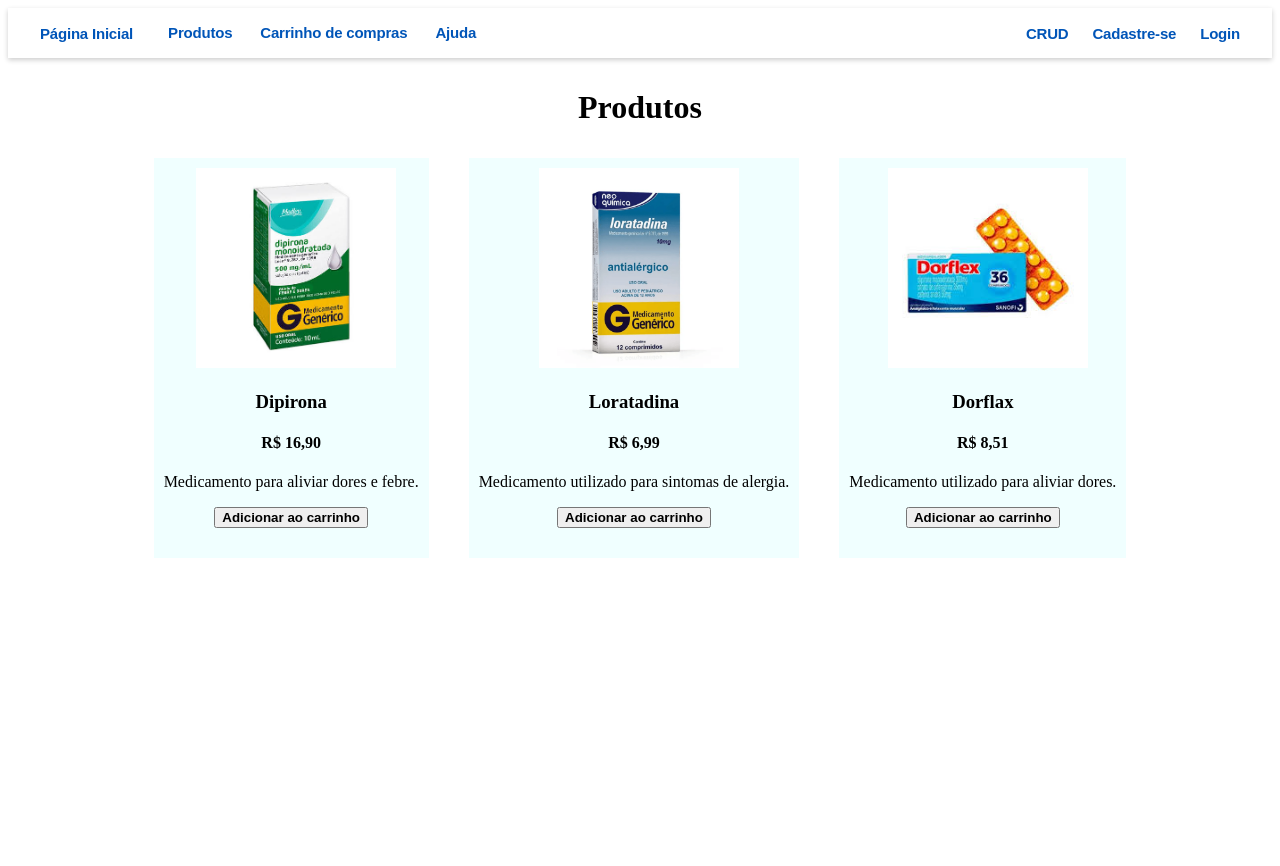
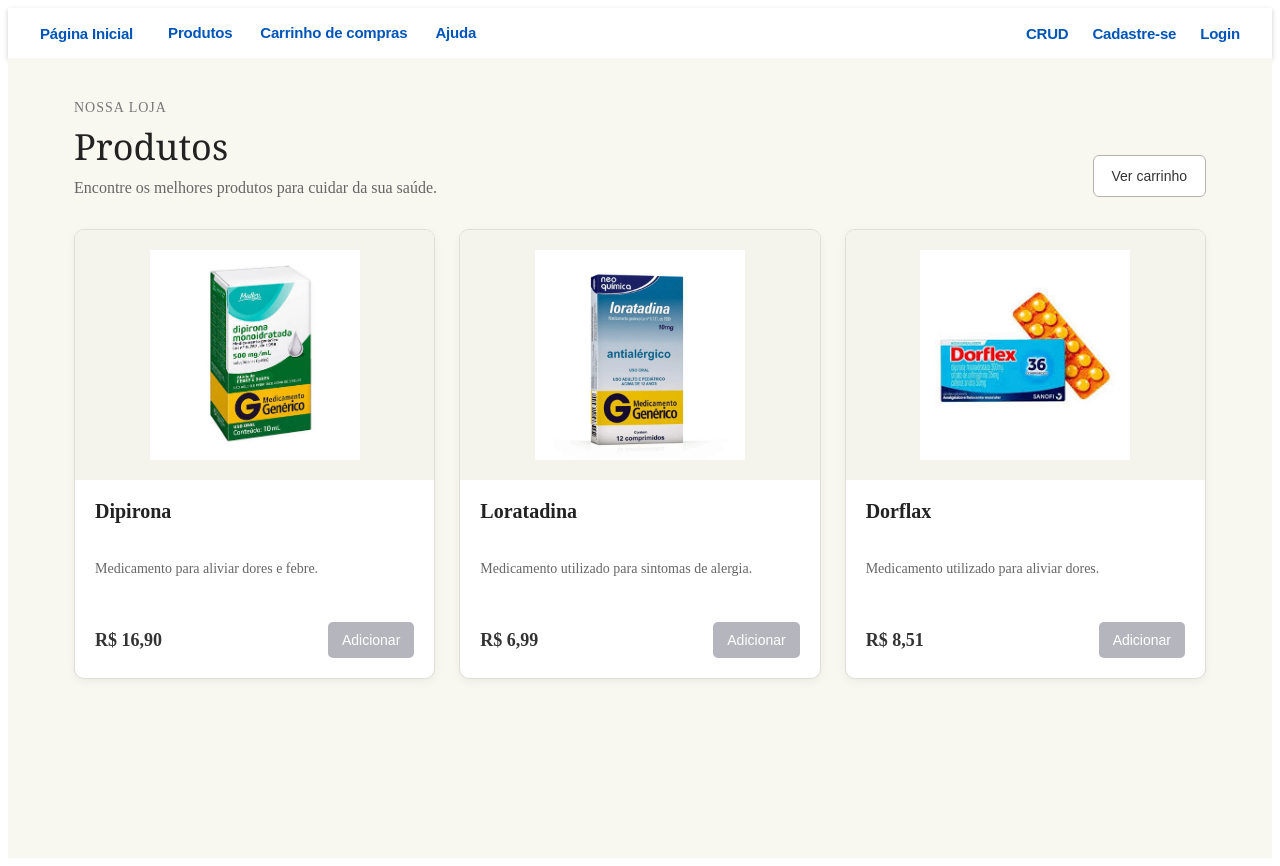
Before and after one commit to williamalmeida11/MinhaLoja, an Angular app: page /produtos in a window 1280 px wide. Before the commit the page ends 816 px from the top, so only its background shows below. Built offline with nearby package versions, Linux system fonts and the light colour scheme.

Commit message:
Produtos e Carrinho

```diff
--- a/src/app/pages/carrinho-compras/carrinho-compras.component.css
+++ b/src/app/pages/carrinho-compras/carrinho-compras.component.css
@@ -1,33 +1,207 @@
-body{
-background-color: rgb(209, 209, 209);
+:host {
+  display: block;
+  min-height: 100vh;
+  background-color: #f8f8f1;
+}
+
+.pagina-carrinho {
+  width: min(900px, 100%);
+  margin: 0 auto;
+  padding: 40px 24px;
+  box-sizing: border-box;
+}
+
+h1 {
+  margin: 0 0 30px;
+  color: #222;
+  font-family: Georgia, "Times New Roman", serif;
+  font-size: 34px;
+  font-weight: normal;
   text-align: center;
 }
-#produtos-carrinho{
+
+.lista-carrinho {
+  display: flex;
+  flex-direction: column;
+  gap: 18px;
+}
+
+.produto-carrinho {
+  display: flex;
+  gap: 24px;
+  padding: 20px;
+  border: 1px solid #deded4;
+  border-radius: 10px;
+  background-color: #fff;
+  box-shadow: 0 3px 10px rgba(0, 0, 0, 0.05);
+}
+
+.imagem-carrinho {
+  width: 150px;
+  height: 150px;
+  padding: 10px;
+  border-radius: 8px;
+  background-color: #f4f4ed;
+  object-fit: contain;
+  box-sizing: border-box;
+}
+
+.informacoes-carrinho {
+  flex: 1;
+}
+
+.informacoes-carrinho h2 {
+  margin: 0 0 8px;
+  color: #222;
+  font-size: 21px;
+}
+
+.descricao {
+  margin: 0 0 14px;
+  color: #666;
+  font-size: 14px;
+}
+
+.preco,
+.subtotal {
+  margin: 8px 0;
+  color: #555;
+}
+
+.preco strong,
+.subtotal strong {
+  color: #222;
+}
+
+.controle-quantidade {
+  display: flex;
+  align-items: center;
+  gap: 14px;
+  margin: 16px 0;
+}
+
+.controle-quantidade button {
+  width: 32px;
+  height: 32px;
+  border: none;
+  border-radius: 5px;
+  background-color: #b5b5bd;
+  color: white;
+  font-size: 20px;
+  line-height: 1;
+  cursor: pointer;
+}
+
+.controle-quantidade button:hover {
+  background-color: #96969f;
+}
+
+.controle-quantidade button:disabled {
+  background-color: #d5d5d5;
+  cursor: not-allowed;
+}
+
+.controle-quantidade span {
+  min-width: 24px;
+  color: #222;
+  font-size: 17px;
   text-align: center;
 }
-h1{
-    text-align: center;
-    padding: 10px;
+
+.botao-remover {
+  padding: 8px 14px;
+  border: 1px solid #c7a5a5;
+  border-radius: 5px;
+  background-color: #fff;
+  color: #9b5555;
+  cursor: pointer;
 }
 
-.produto-carrinho{
-    background-color: azure;
-    display: inline-block;
-    margin: 20px;
-    padding: 20px;
+.botao-remover:hover {
+  background-color: #f8eaea;
+}
+
+.resumo-compra {
+  margin-top: 28px;
+  padding: 22px;
+  border-radius: 10px;
+  background-color: white;
+  text-align: right;
+  box-shadow: 0 3px 10px rgba(0, 0, 0, 0.05);
+}
+
+.resumo-compra h2 {
+  margin: 0 0 12px;
+  color: #333;
+  font-size: 22px;
+}
+
+.resumo-compra p {
+  color: #444;
+  font-size: 18px;
+}
+
+.resumo-compra strong {
+  color: #222;
+}
+
+.botao-finalizar,
+.botao-produtos {
+  padding: 12px 20px;
+  border: none;
+  border-radius: 5px;
+  background-color: #b5b5bd;
+  color: white;
+  font-size: 15px;
+  cursor: pointer;
+}
+
+.botao-finalizar:hover,
+.botao-produtos:hover {
+  background-color: #96969f;
+}
+
+.carrinho-vazio {
+  padding: 45px 20px;
+  border-radius: 10px;
+  background-color: white;
   text-align: center;
+}
 
+.carrinho-vazio h2 {
+  margin: 0 0 10px;
+  color: #333;
+}
 
+.carrinho-vazio p {
+  margin-bottom: 22px;
+  color: #666;
 }
-button {
-    margin-top: 10px;
-    margin-bottom: 10px;
-    padding: 8px 15px;
+
+@media (max-width: 600px) {
+  .pagina-carrinho {
+    padding: 24px 16px;
   }
-h2 {
+
+  h1 {
+    font-size: 29px;
+  }
+
+  .produto-carrinho {
+    flex-direction: column;
+    gap: 16px;
+  }
+
+  .imagem-carrinho {
+    width: 100%;
+    height: 180px;
+  }
+
+  .resumo-compra {
     text-align: center;
-    margin-top: 30px;
   }
-.quantidade {
-    margin-top: 5px;
+
+  .botao-finalizar {
+    width: 100%;
   }
+}
--- a/src/app/pages/carrinho-compras/carrinho-compras.component.ts
+++ b/src/app/pages/carrinho-compras/carrinho-compras.component.ts
@@ -1,43 +1,64 @@
+import { CommonModule } from '@angular/common';
 import { Component } from '@angular/core';
-import { CommonModule } from '@angular/common';
-import { Produto, produtos } from '../crud/crud.component';
+import { RouterLink } from '@angular/router';
+import { Produto } from '../crud/crud.component';
 
 @Component({
   selector: 'app-carrinho-compras',
-  imports: [CommonModule],
+  standalone: true,
+  imports: [CommonModule, RouterLink],
   templateUrl: './carrinho-compras.component.html',
   styleUrl: './carrinho-compras.component.css'
 })
 export class CarrinhoComprasComponent {
-
-  produtos: Produto[] = produtos;
+  produtos: Produto[] = [];
   quantidades: number[] = [];
 
   constructor() {
-    for (let i = 0; i < this.produtos.length; i++) {
-      this.quantidades.push(0);
+    this.carregarCarrinho();
+  }
+
+  carregarCarrinho(): void {
+    const produtosSalvos = localStorage.getItem('carrinho');
+
+    this.produtos = produtosSalvos
+      ? JSON.parse(produtosSalvos)
+      : [];
+
+    this.quantidades = this.produtos.map(() => 1);
+  }
+
+  adicionar(indice: number): void {
+    this.quantidades[indice]++;
+  }
+
+  diminuir(indice: number): void {
+    if (this.quantidades[indice] > 1) {
+      this.quantidades[indice]--;
     }
   }
 
-  adicionar(indice: number) {
-    this.quantidades[indice] = this.quantidades[indice] + 1;
+  remover(indice: number): void {
+    this.produtos.splice(indice, 1);
+    this.quantidades.splice(indice, 1);
+
+    this.salvarCarrinho();
   }
 
-  diminuir(indice: number) {
-    if (this.quantidades[indice] > 0) {
-      this.quantidades[indice] = this.quantidades[indice] - 1;
-    }
-  }
-
-  subtotal(indice: number) {
+  subtotal(indice: number): number {
     return this.produtos[indice].preco * this.quantidades[indice];
   }
 
-  total() {
-    let soma = 0;
-    for (let i = 0; i < this.produtos.length; i++) {
-      soma = soma + this.subtotal(i);
-    }
-    return soma;
+  total(): number {
+    return this.produtos.reduce((soma, produto, indice) => {
+      return soma + produto.preco * this.quantidades[indice];
+    }, 0);
+  }
+
+  salvarCarrinho(): void {
+    localStorage.setItem(
+      'carrinho',
+      JSON.stringify(this.produtos)
+    );
   }
 }
--- a/src/app/pages/produtos/produtos.component.css
+++ b/src/app/pages/produtos/produtos.component.css
@@ -1,32 +1,185 @@
-body{
-    background-color: rgb(209, 209, 209);
+:host {
+  display: block;
+  min-height: 100vh;
+  background-color: #f8f8f1;
 }
 
-#remedios{
-    display: flex;
-    justify-content: center;
-    flex-wrap: wrap;
-    gap: 40px;
-    padding-bottom: 50px;
-}
-h1{
-    text-align: center;
-    padding-block: 10px;
+.pagina-produtos {
+  width: min(1180px, 100%);
+  margin: 0 auto;
+  padding: 40px 24px;
+  box-sizing: border-box;
 }
 
-.produto{
-    background-color: azure;
-    display: inline-block;
-    text-align: center;
-    padding: 10px;
+.cabecalho-produtos {
+  display: flex;
+  align-items: end;
+  justify-content: space-between;
+  gap: 24px;
+  margin-bottom: 32px;
 }
 
-.imagem-produto{
-    width: 200px;
-    height: 200px;
-    margin-left: 10px;
+.subtitulo {
+  color: #777;
+  font-size: 14px;
+  letter-spacing: 1px;
+  text-transform: uppercase;
 }
 
-button{
-    margin-bottom: 20px;
+h1 {
+  margin: 6px 0 8px;
+  color: #222;
+  font-family: Georgia, "Times New Roman", serif;
+  font-size: 36px;
+  font-weight: normal;
 }
+
+.cabecalho-produtos p {
+  margin: 0;
+  color: #666;
+  font-size: 16px;
+}
+
+.botao-carrinho {
+  padding: 12px 18px;
+  border: 1px solid #b5b5ad;
+  border-radius: 6px;
+  background-color: white;
+  color: #333;
+  font-size: 14px;
+  cursor: pointer;
+  transition: background-color 0.2s ease;
+}
+
+.botao-carrinho:hover {
+  background-color: #eeeeea;
+}
+
+.lista-produtos {
+  display: grid;
+  grid-template-columns: repeat(auto-fit, minmax(245px, 1fr));
+  gap: 24px;
+}
+
+.produto {
+  display: flex;
+  flex-direction: column;
+  overflow: hidden;
+  border: 1px solid #deded4;
+  border-radius: 10px;
+  background-color: #fff;
+  box-shadow: 0 3px 10px rgba(0, 0, 0, 0.05);
+  transition:
+    transform 0.2s ease,
+    box-shadow 0.2s ease;
+}
+
+.produto:hover {
+  transform: translateY(-4px);
+  box-shadow: 0 8px 18px rgba(0, 0, 0, 0.1);
+}
+
+.imagem-container {
+  display: flex;
+  align-items: center;
+  justify-content: center;
+  height: 210px;
+  padding: 20px;
+  background-color: #f4f4ed;
+}
+
+.imagem-produto {
+  width: 100%;
+  height: 100%;
+  object-fit: contain;
+}
+
+.informacoes-produto {
+  display: flex;
+  flex: 1;
+  flex-direction: column;
+  padding: 20px;
+}
+
+.informacoes-produto h2 {
+  min-height: 48px;
+  margin: 0 0 10px;
+  color: #222;
+  font-size: 20px;
+}
+
+.descricao {
+  display: -webkit-box;
+  min-height: 42px;
+  margin: 0 0 22px;
+  overflow: hidden;
+  color: #666;
+  font-size: 14px;
+  line-height: 1.5;
+  -webkit-box-orient: vertical;
+  line-clamp: 2;
+  -webkit-line-clamp: 2;
+}
+
+.rodape-produto {
+  display: flex;
+  align-items: center;
+  justify-content: space-between;
+  gap: 12px;
+  margin-top: auto;
+}
+
+.preco {
+  color: #333;
+  font-size: 18px;
+  white-space: nowrap;
+}
+
+.botao-adicionar {
+  padding: 10px 14px;
+  border: none;
+  border-radius: 5px;
+  background-color: #b5b5bd;
+  color: white;
+  font-size: 14px;
+  cursor: pointer;
+  transition: background-color 0.2s ease;
+}
+
+.botao-adicionar:hover {
+  background-color: #96969f;
+}
+
+.sem-produtos {
+  padding: 40px;
+  color: #666;
+  text-align: center;
+}
+
+@media (max-width: 600px) {
+  .pagina-produtos {
+    padding: 24px 16px;
+  }
+
+  .cabecalho-produtos {
+    align-items: stretch;
+    flex-direction: column;
+  }
+
+  h1 {
+    font-size: 30px;
+  }
+
+  .botao-carrinho {
+    width: 100%;
+  }
+
+  .rodape-produto {
+    align-items: stretch;
+    flex-direction: column;
+  }
+
+  .botao-adicionar {
+    width: 100%;
+  }
+}
--- a/src/app/pages/produtos/produtos.component.html
+++ b/src/app/pages/produtos/produtos.component.html
@@ -1,13 +1,65 @@
+<main class="pagina-produtos">
+  <header class="cabecalho-produtos">
+    <div>
+      <span class="subtitulo">Nossa loja</span>
 
+      <h1>Produtos</h1>
 
-    <h1>Produtos</h1>
+      <p>
+        Encontre os melhores produtos para cuidar da sua saúde.
+      </p>
+    </div>
 
-    <div id="remedios">
-        <div class="produto" *ngFor="let produto of produtos">
-            <img class="imagem-produto" [src]="produto.imagem" [alt]="produto.nome">
-            <h3>{{ produto.nome }}</h3>
-            <h4>R$ {{ produto.preco.toFixed(2).replace('.', ',') }}</h4>
-            <p>{{ produto.descricao }}</p>
-            <button routerLink="/carrinho-compras"><b>Adicionar ao carrinho</b></button>
+    <button
+      class="botao-carrinho"
+      type="button"
+      routerLink="/carrinho-compras"
+    >
+      Ver carrinho
+    </button>
+  </header>
+
+  <section class="lista-produtos">
+    <article
+      class="produto"
+      *ngFor="let produto of produtos"
+    >
+      <div class="imagem-container">
+        <img
+          class="imagem-produto"
+          [src]="produto.imagem"
+          [alt]="'Imagem de ' + produto.nome"
+        />
+      </div>
+
+      <div class="informacoes-produto">
+        <h2>{{ produto.nome }}</h2>
+
+        <p class="descricao">
+          {{ produto.descricao }}
+        </p>
+
+        <div class="rodape-produto">
+          <strong class="preco">
+            R$ {{ produto.preco.toFixed(2).replace('.', ',') }}
+          </strong>
+
+          <button
+            class="botao-adicionar"
+            type="button"
+            (click)="adicionarAoCarrinho(produto)"
+          >
+            Adicionar
+          </button>
         </div>
-    </div>
+      </div>
+    </article>
+  </section>
+
+  <p
+    class="sem-produtos"
+    *ngIf="produtos.length === 0"
+  >
+    Nenhum produto disponível no momento.
+  </p>
+</main>
--- a/src/app/pages/produtos/produtos.component.ts
+++ b/src/app/pages/produtos/produtos.component.ts
@@ -1,15 +1,32 @@
+import { CommonModule } from '@angular/common';
 import { Component } from '@angular/core';
-import { CommonModule } from '@angular/common';
-import { RouterLink } from '@angular/router';
+import { Router, RouterLink } from '@angular/router';
 import { Produto, produtos } from '../crud/crud.component';
 
 @Component({
   selector: 'app-produtos',
+  standalone: true,
   imports: [CommonModule, RouterLink],
   templateUrl: './produtos.component.html',
   styleUrl: './produtos.component.css'
 })
 export class ProdutosComponent {
+  produtos: Produto[] = produtos;
 
-  produtos: Produto[] = produtos;
+  constructor(private router: Router) {}
+
+  adicionarAoCarrinho(produto: Produto): void {
+    const carrinhoAtual: Produto[] = JSON.parse(
+      localStorage.getItem('carrinho') || '[]'
+    );
+
+    carrinhoAtual.push(produto);
+
+    localStorage.setItem(
+      'carrinho',
+      JSON.stringify(carrinhoAtual)
+    );
+
+    this.router.navigate(['/carrinho-compras']);
+  }
 }
--- a/tsconfig.json
+++ b/tsconfig.json
@@ -4,6 +4,7 @@
   "compileOnSave": false,
   "compilerOptions": {
     "outDir": "./dist/out-tsc",
+    "rootDir": "./src",
     "strict": true,
     "noImplicitOverride": true,
     "noPropertyAccessFromIndexSignature": true,
```
Also changed, not shown: src/app/pages/carrinho-compras/carrinho-compras.component.html (+89 -10 lines). Lines whose indentation alone changed are shown as unchanged.
